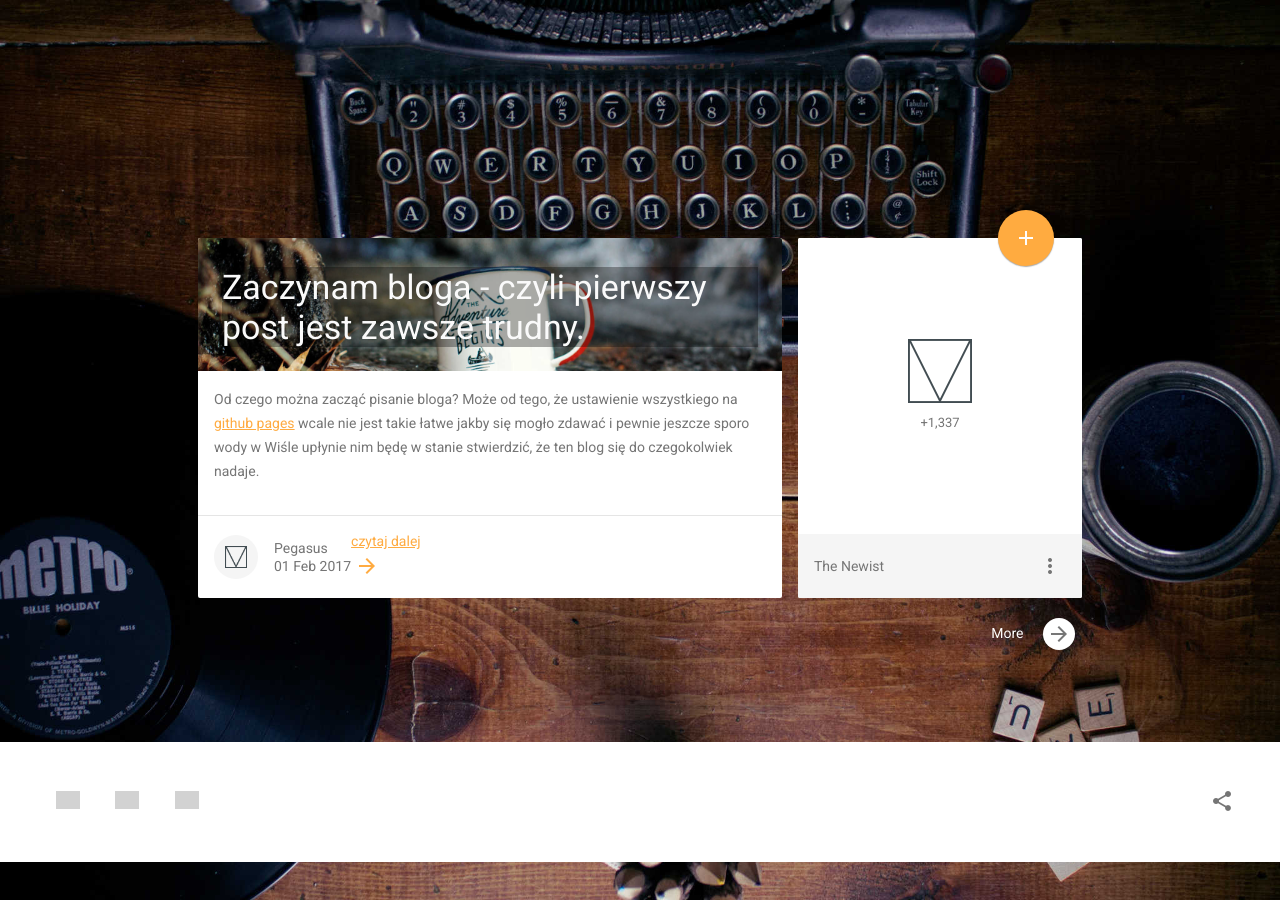
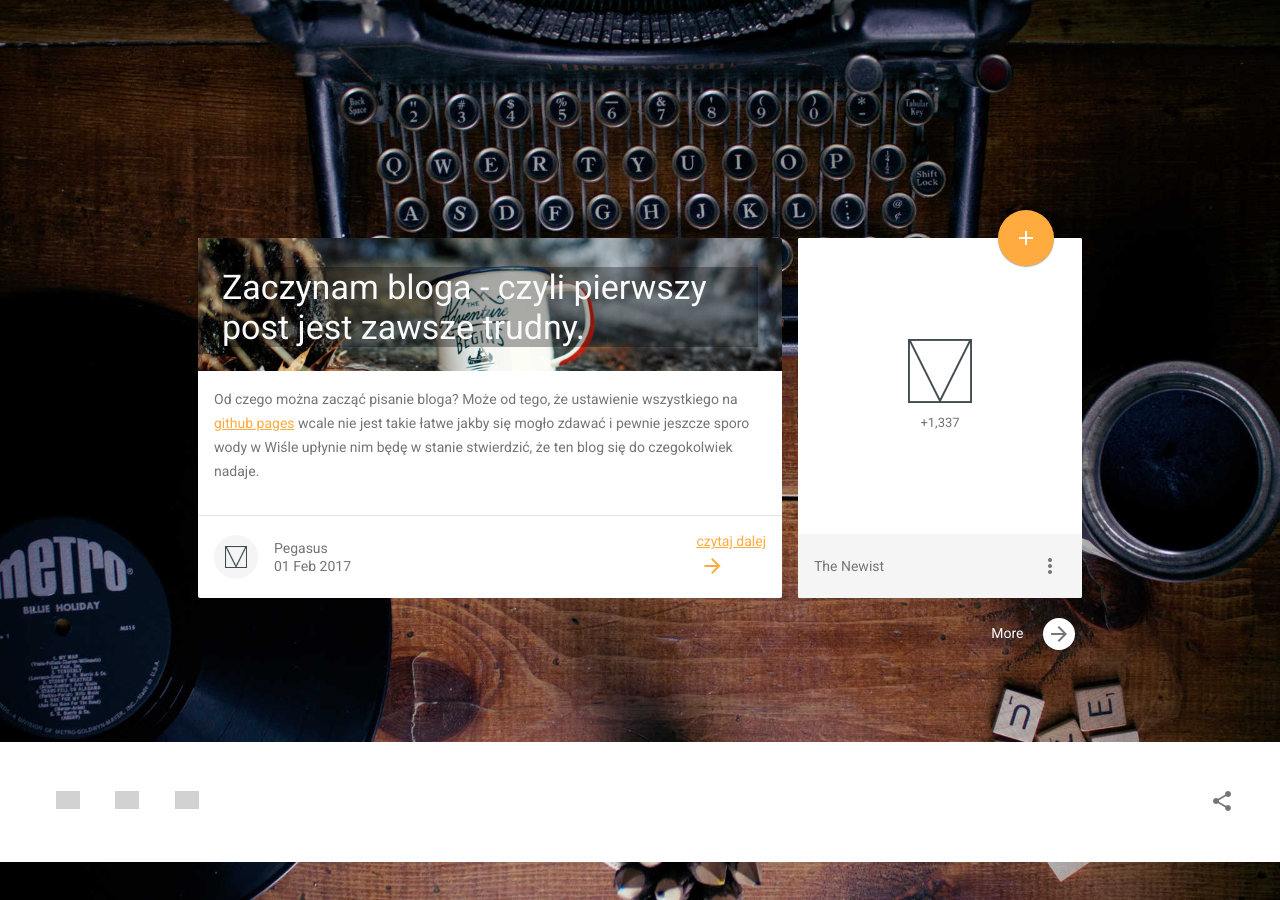
Before and after one commit to papugoz/papugoz.github.io, a Jekyll site: the page built from index.html, in a window 1280 px wide. Built offline with Jekyll 4.4.1, drawn with Linux system fonts in a browser that asks for light colours; grey boxes are pictures that could not be loaded.

Commit message:
sectionSpacer

```diff
--- a/index.html
+++ b/index.html
@@ -17,6 +17,7 @@ title: Marcin Cieśla, programista (nie)amator
 				<strong>Pegasus</strong>
 				<span>{{ post.date | date_to_string }}</span>
 			</div>
+			<div class="section-spacer"></div>
 			<a href="{{ post.url }}" class="my-nav__button" title="show more">
 			czytaj dalej
 				<button class="mdl-button mdl-js-button mdl-js-ripple-effect mdl-button--icon">
```
